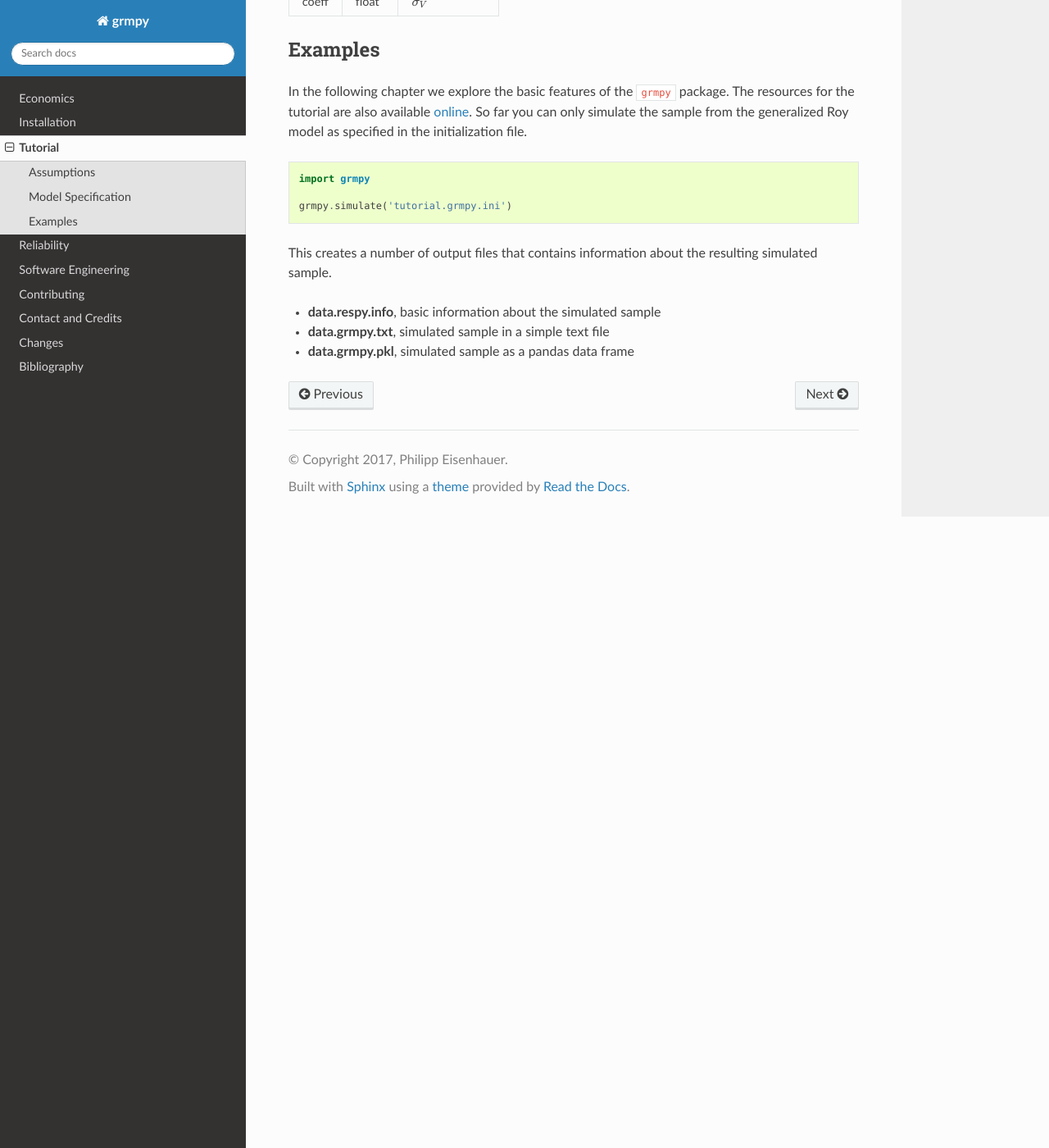
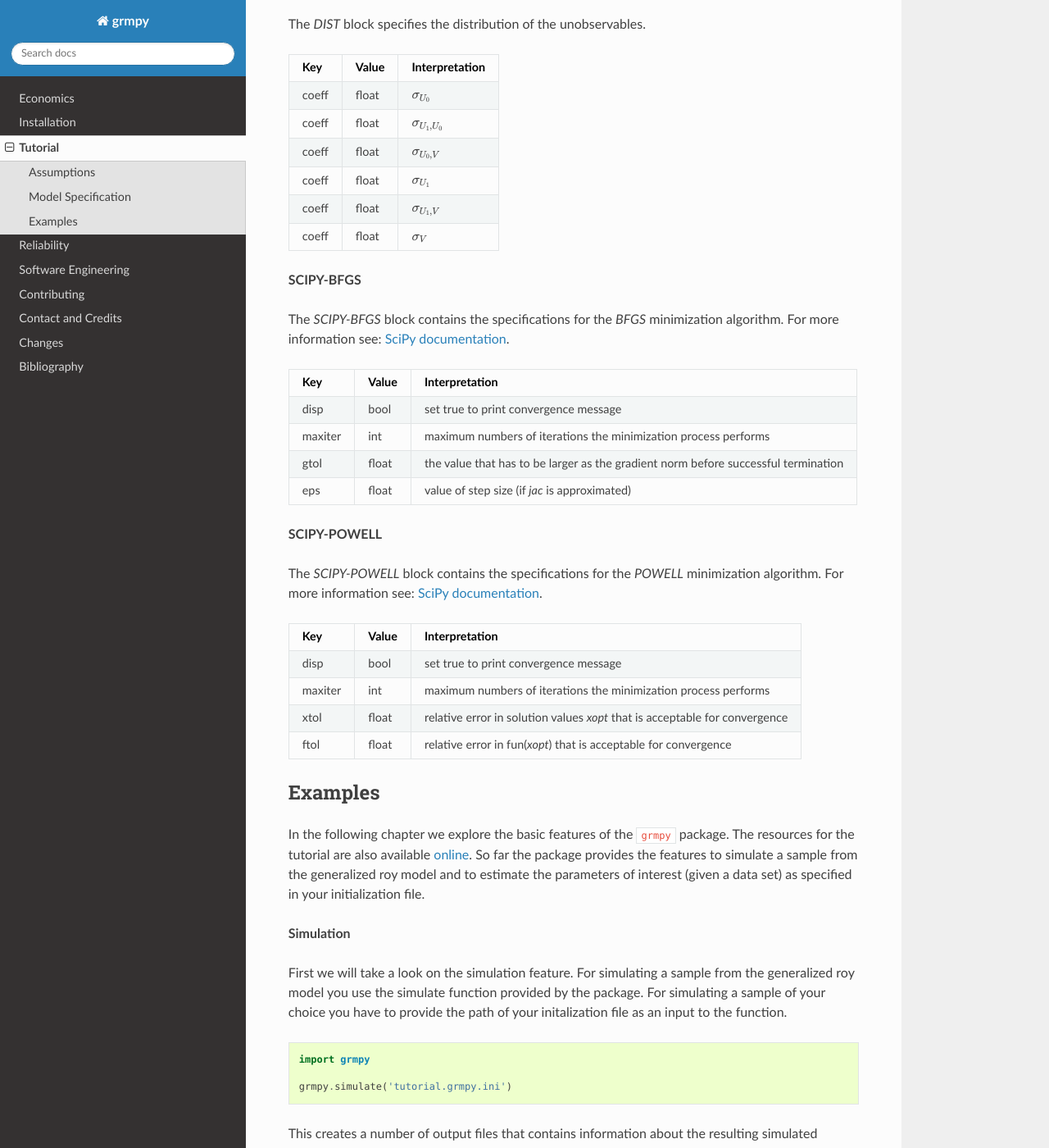
Before and after one commit to OpenSourceEconomics/grmpy, a Sphinx documentation site: the page built from docs/tutorial.rst, in a window 1280 px wide and 1400 px high, scrolled down 2265 px. Shown: the whole window at 82% size. Built offline with Sphinx 7.4.7 and the Read the Docs theme 2.0.0, drawn with Linux system fonts in a browser that asks for light colours; some of the changed text lies outside the part shown.

Commit message:
Added estimation section to tutorial.rst and adjusted the tutorial files

```diff
--- a/docs/tutorial.rst
+++ b/docs/tutorial.rst
@@ -31,6 +31,21 @@
 seed        int         seed for the specific simulation
 source      str         specified name for the simulation output files
 =======     ======      ==================
+
+**ESTIMATION**
+
+The *ESTIMATION* block determines the basic information for the estimation process.
+
+=========     ======      ==================
+Key            Value       Interpretation
+=========     ======      ==================
+agents         int         number of individuals for the estimation simulation
+file           str         specified data inout file for the estimation process
+optimizer      str         optimizer used for the estimation process
+start          str         determines which start values are used for the estimation process
+=========     ======      ==================
+
+
 
 **TREATED**
 
@@ -86,11 +101,42 @@
 coeff    float      :math:`\sigma_{V}`
 ======= ======      ==========================
 
+**SCIPY-BFGS**
+
+The *SCIPY-BFGS* block contains the specifications for the *BFGS* minimization algorithm. For more information see: `SciPy documentation <https://docs.scipy.org/doc/scipy-0.19.0/reference/optimize.minimize-bfgs.html#optimize-minimize-bfgs>`_.
+
+========  ======      ==========================
+Key       Value       Interpretation
+========  ======      ==========================
+disp       bool       set true to print convergence message
+maxiter    int        maximum numbers of iterations the minimization process performs
+gtol       float      the value that has to be larger as the gradient norm before successful termination
+eps        float      value of step size (if *jac* is approximated)
+========  ======      ==========================
+
+**SCIPY-POWELL**
+
+The *SCIPY-POWELL* block contains the specifications for the *POWELL* minimization algorithm. For more information see: `SciPy documentation <https://docs.scipy.org/doc/scipy-0.19.0/reference/optimize.minimize-powell.html#optimize-minimize-powell>`_.
+
+========  ======      ==========================
+Key       Value       Interpretation
+========  ======      ==========================
+disp       bool       set true to print convergence message
+maxiter    int        maximum numbers of iterations the minimization process performs
+xtol       float      relative error in solution values *xopt* that is acceptable for convergence
+ftol       float      relative error in fun(*xopt*) that is acceptable for convergence
+========  ======      ==========================
+
+
 Examples
 --------
 
-In the following chapter we explore the basic features of the ``grmpy`` package. The resources for the tutorial are also available `online <https://github.com/grmToolbox/grmpy/tree/pei_doc/docs/tutorial>`_. So far you can only simulate the sample from the generalized Roy model as specified in the initialization file.
+In the following chapter we explore the basic features of the ``grmpy`` package. The resources for the tutorial are also available `online <https://github.com/grmToolbox/grmpy/tree/pei_doc/docs/tutorial>`_.
+So far the package provides the features to simulate a sample from the generalized roy model and to estimate the parameters of interest (given a data set) as specified in your initialization file.
 
+**Simulation**
+
+First we will take a look on the simulation feature. For simulating a sample from the generalized roy model you use the simulate function provided by the package. For simulating a sample of your choice you have to provide the path of your initalization file as an input to the function.
 ::
 
     import grmpy
@@ -100,6 +146,20 @@
 
 This creates a number of output files that contains information about the resulting simulated sample.
 
-* **data.respy.info**, basic information about the simulated sample
+* **data.grmpy.info**, basic information about the simulated sample
 * **data.grmpy.txt**, simulated sample in a simple text file
 * **data.grmpy.pkl**, simulated sample as a pandas data frame
+
+
+**Estimation**
+
+The other feature of the package is the estimation of the parameters of interest. The specification regarding start values and and the optimizer options are determined in the *ESTIMATION* section of the initialization file.
+
+::
+
+    grmpy.estimate('tutorial.grmpy.ini')
+
+As in the simulation process this creates a number of output files that contains information about the estimation results.
+
+* **est.grmpy.info**, basic information of the estimation process
+* **descriptives.grmpy.txt**, distributional characteristics of the input sample and the samples simulated from the start and result values of the estimation process
--- a/docs/tutorial/tutorial.py
+++ b/docs/tutorial/tutorial.py
@@ -2,3 +2,4 @@
 import grmpy
 
 grmpy.simulate('tutorial.grmpy.ini')
+grmpy.estimate('tutorial.grmpy.ini')
```
Also changed, not shown: 1 other file.
